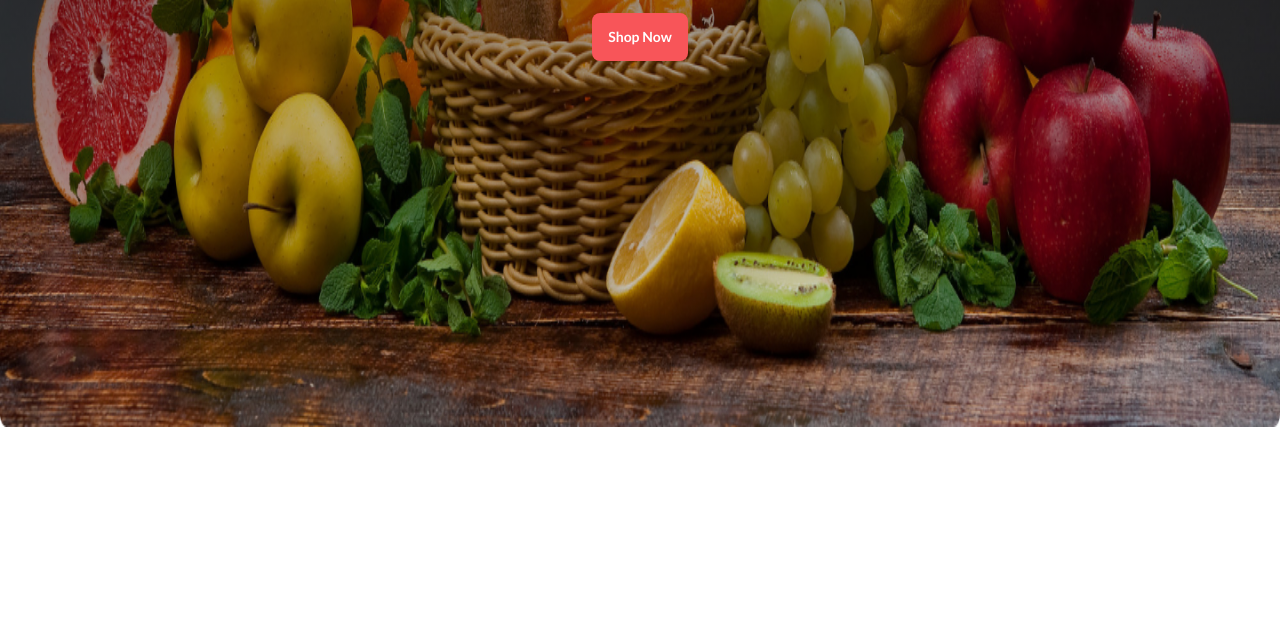
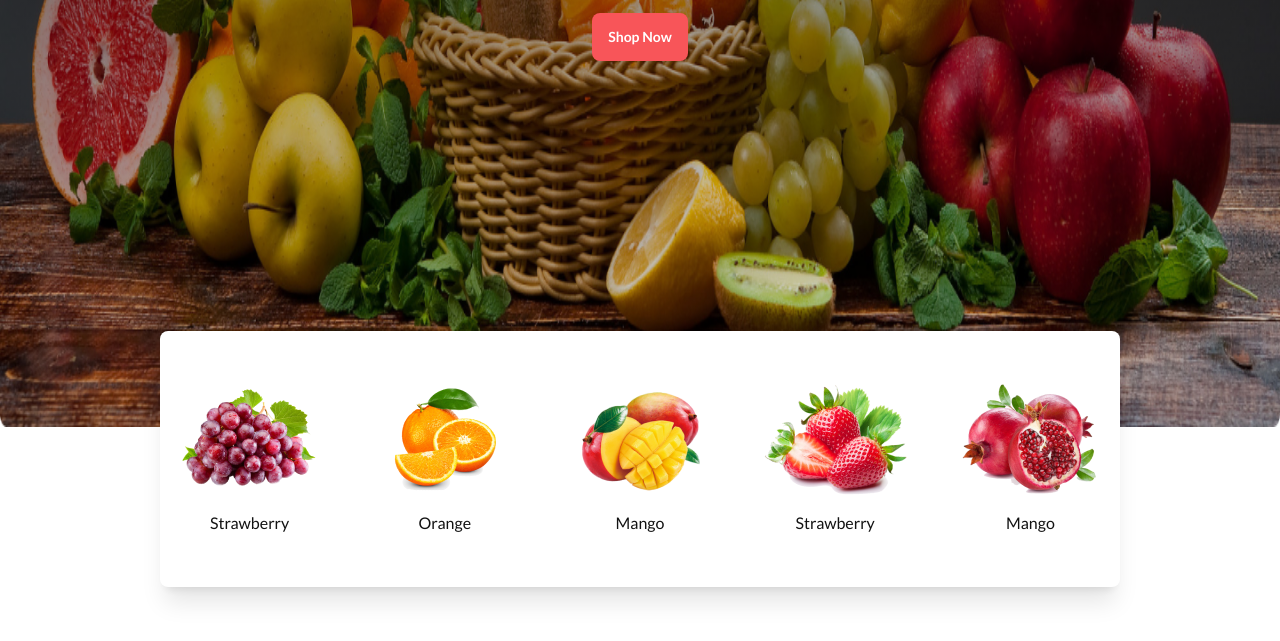
Before and after one commit to hrhabib07/fruit-brust, a plain HTML site: page index.html in a window 1280 px wide. Shown: the part 665-1306 px from the top of the page. Before the commit the page ends 1140 px from the top, so only its background shows below. Drawn offline with nearby package versions, Linux system fonts and the light colour scheme; grey boxes are pictures that could not be loaded.

Commit message:
card on top of slider in large device added

```diff
--- a/index.html
+++ b/index.html
@@ -141,8 +141,42 @@
 
 
         <!-- bottom part of slider  -->
-        <div class="hidden lg:flex items-center justify-center">
+        <div class="hidden lg:flex items-center justify-center -mt-36 mb-36 ">
+            <!-- items container  -->
+            <div class="w-3/4 border-0 shadow-xl h-64 bg-white rounded-lg z-30 grid grid-cols-5 gap-4">
+                 <!-- fruit item 1  -->
+                <div class="flex items-center justify-center">
+                    <div class="space-y-4"><img src="images/fruit1.png" alt="">
+                        <p class="text-[#121212] text-center">Strawberry</p></div>
+                </div>
 
+
+                 <!-- fruit item 2  -->
+                <div class="flex items-center justify-center">
+                    <div class="space-y-4"><img src="images/fruit2.png" alt="">
+                        <p class="text-[#121212] text-center">Orange</p></div>
+                </div>
+
+                 <!-- fruit item 3  -->
+                <div class="flex items-center justify-center">
+                    <div class="space-y-4"><img src="images/fruit3.png" alt="">
+                        <p class="text-[#121212] text-center">Mango</p></div>
+                </div>
+
+                 <!-- fruit item 4  -->
+                <div class="flex items-center justify-center">
+                    <div class="space-y-4"><img src="images/fruit4.png" alt="">
+                        <p class="text-[#121212] text-center">Strawberry</p></div>
+                </div>
+
+                 <!-- fruit item 5  -->
+                <div class="flex items-center justify-center">
+                    <div class="space-y-4"><img src="images/fruit5.png" alt="">
+                        <p class="text-[#121212] text-center">Mango</p></div>
+                </div>
+
+
+            </div>
         </div>
 
 
```
